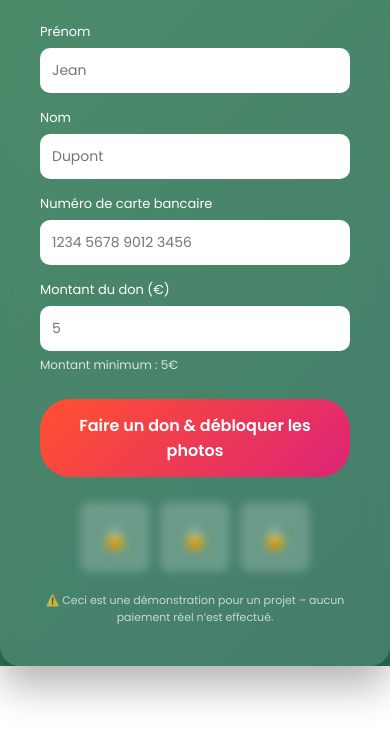
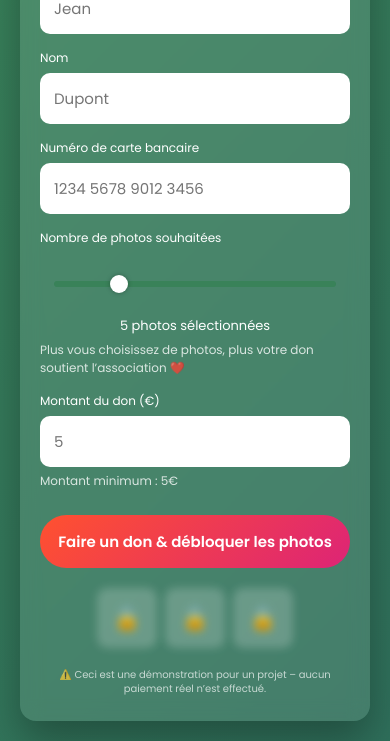
Before and after one commit to mionathan480-max/don-photos-petits-princes, a plain HTML site: page index.html in a window 390 px wide. Shown: the part 241-982 px from the top of the page. Before the commit the page ends 907 px from the top, so only its background shows below. Drawn offline with Linux system fonts and the light colour scheme.

Commit message:
Add files via upload

```diff
--- a/index.html
+++ b/index.html
@@ -147,7 +147,103 @@
       justify-content: center;
       font-size: 22px;
     }
+
+/* ========================= */
+/*      VERSION MOBILE       */
+/* ========================= */
+@media (max-width: 480px) {
+
+  body {
+    padding: 20px;
+  }
+
+  .container {
+    width: 100%;
+    padding: 25px 20px;
+    border-radius: 16px;
+  }
+
+  h1 {
+    font-size: 22px;
+  }
+
+  .subtitle {
+    font-size: 13px;
+  }
+
+  label {
+    font-size: 12px;
+  }
+
+  input {
+    padding: 14px;
+    font-size: 15px;
+  }
+
+  button {
+    padding: 15px;
+    font-size: 15px;
+  }
+
+  .badge {
+    font-size: 11px;
+    padding: 5px 10px;
+  }
+
+  .photos-preview {
+    margin-top: 20px;
+    gap: 8px;
+  }
+
+  .photo {
+    width: 60px;
+    height: 60px;
+  }
+
+  .footer {
+    font-size: 10px;
+    line-height: 1.4;
+  }
+  .photo-slider {
+  margin-top: 10px;
+}
+
+input[type="range"] {
+  width: 100%;
+  margin-top: 10px;
+  -webkit-appearance: none;
+  background: transparent;
+}
+
+input[type="range"]::-webkit-slider-runnable-track {
+  height: 6px;
+  background: #398259;
+  border-radius: 10px;
+}
+
+input[type="range"]::-webkit-slider-thumb {
+  -webkit-appearance: none;
+  width: 18px;
+  height: 18px;
+  background: #fff;
+  border-radius: 50%;
+  margin-top: -6px;
+  cursor: pointer;
+  box-shadow: 0 0 5px rgba(0,0,0,0.3);
+}
+
+.photo-count {
+  margin-top: 8px;
+  font-size: 13px;
+  text-align: center;
+  font-weight: 500;
+}
+
+}
+
   </style>
+<meta name="viewport" content="width=device-width, initial-scale=1.0">
+
 </head>
 
 <body>
@@ -170,6 +266,20 @@
       <label>Numéro de carte bancaire</label>
       <input type="text" placeholder="1234 5678 9012 3456" required>
 
+	  <label>Nombre de photos souhaitées</label>
+
+<div class="photo-slider">
+  <input type="range" min="1" max="20" value="5" id="photosRange">
+  <div class="photo-count">
+    <span id="photoValue">5</span> photos sélectionnées
+  </div>
+</div>
+
+<div class="amount-info">
+  Plus vous choisissez de photos, plus votre don soutient l’association ❤️
+</div>
+
+
       <label>Montant du don (€)</label>
       <input type="number" min="5" placeholder="5" required>
       <div class="amount-info">Montant minimum : 5€</div>
@@ -188,5 +298,19 @@
     </div>
   </div>
 
+  <script>
+  document.addEventListener("DOMContentLoaded", () => {
+    const range = document.getElementById("photosRange");
+    const output = document.getElementById("photoValue");
+
+    output.textContent = range.value;
+
+    range.addEventListener("input", () => {
+      output.textContent = range.value;
+    });
+  });
+</script>
+
+
 </body>
 </html>
```
